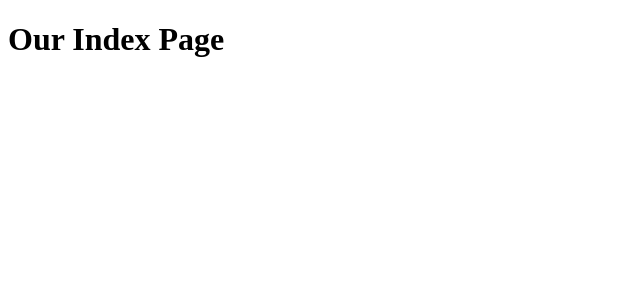
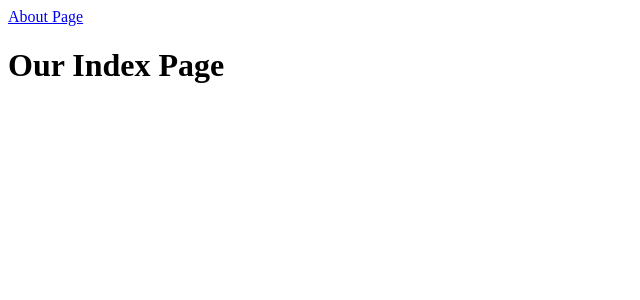
Before and after one commit to GregoryMoskalev/first-next, a Next.js app: page / in a window 1280 px wide. Shown: the top 300 px of the page, without its empty margins (0-640 px from the left). Built offline with nearby package versions, Linux system fonts and the light colour scheme.

Commit message:
add link

```diff
--- a/pages/index.js
+++ b/pages/index.js
@@ -1,5 +1,10 @@
+import Link from "next/link";
+
 const Index = () => (
   <div>
+    <Link href="/about">
+      <a>About Page</a>
+    </Link>
     <h1>Our Index Page</h1>
   </div>
 );
```
